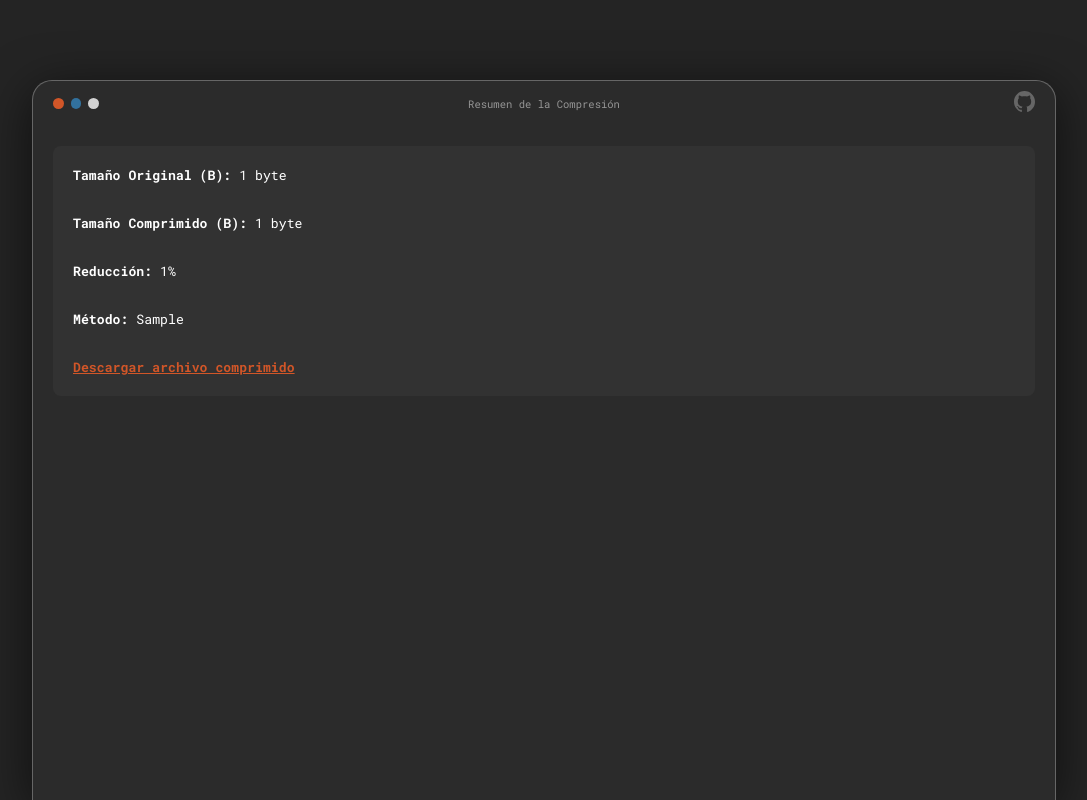
After one commit to Sebastian-Pompa/lossless-dc, a Flask app: template templates/compress_summary.html in a window 1280 px wide. The commit adds this page. Shown: the whole page, without its empty margins (96-1183 px from the left). Run offline with Flask 3, Linux system fonts and the light colour scheme; the template is opened without the code that fills it: most values are stand-ins (such as "Sample title", 1, 10 or a date in 2020).

Commit message:
Arregla la sección 'Resumen de compresión'.

```diff
--- a/app.py
+++ b/app.py
@@ -30,22 +30,37 @@ def compress():
 
     compression = HuffmanAlgorithm(content)
 
-    session['compress_details'] = {
-        'original_size': len(content),
-        'compressed_size': len(compression.codedContent),
-        'compression_percentage': round(100 * (1 - len(compression.codedContent) / len(content)), 2) if len(content) > 0 else 0,
-        'compression_ratio': round(len(content) / len(compression.codedContent), 2) if len(compression.codedContent) > 0 else 0,
-        'compression_time': 0.1,  # ejemplo
-        'num_characters': len(content),
-        'num_words': len(content.split()),
-        'compression_method': 'Huffman',
-        'compression_status': 'Completado',
-        'generated_files': '.json y .bin'
-    }
-
     binary_file = io.BytesIO()
     binary_file.write(compression.codedContent.encode())
     binary_file.seek(0)
+
+    # Tamaño en bytes
+    file_size = len(content.encode('utf-8'))
+    binary_file_size = len(binary_file.read()) / 8.0
+
+    # Porcentaje de compresión
+    percentage = (file_size / binary_file_size) * 100.0
+
+    # Tamaños en MB
+    file_size_mb = file_size / (1024 ** 2)
+    binary_file_size_mb = binary_file_size / (1024 ** 2)
+
+    # Reiniciar los punteros de los archivos
+    file.seek(0)
+    binary_file.seek(0)
+
+    file.seek(0)
+    binary_file.seek(0)
+
+    # Guardar los resultados en la sesión
+    session['compress_summary'] = {
+        'original_size': file_size,
+        'original_size_mb': round(file_size_mb, 2),
+        'compressed_size': round(binary_file_size, 2),
+        'compressed_size_mb': round(binary_file_size_mb, 2),
+        'compression_percentage': round(percentage, 2),
+        'compression_method': 'Algoritmo de Huffman'
+    }
 
     json_data = json.dumps(compression.codes)
 
@@ -61,7 +76,7 @@ def compress():
         f.write(zip_buffer.read())
 
     # Guardamos detalles como parámetros temporales en URL (alternativa a session para datos no sensibles)
-    return redirect(url_for('compress_details', filename='compression.zip'))
+    return redirect(url_for('compress_summary', filename='compression.zip'))
 
 
 # Descomprimir
@@ -100,13 +115,13 @@ def decompress():
 
 
 # Mostrar detalles de compresión
-@app.route('/compress_details')
-def compress_details():
+@app.route('/compress_summary')
+def compress_summary():
     filename = request.args.get('filename')
 
-    details = session.get('compress_details', {})
+    details = session.get('compress_summary', {})
 
-    return render_template('compress_details.html', data=details, filename=filename)
+    return render_template('compress_summary.html', data=details, filename=filename)
 
 
 # Ruta para descargar ZIP
--- a/static/css/style.css
+++ b/static/css/style.css
@@ -444,33 +444,25 @@ a {
 }
 
 
-/*  =================== COMPRESS DETALS ================= */
+/*  =================== COMPRESS SUMARY ================= */
 
-#compress_details_content {
+#compress_summary {
+    display: flex;
     flex-direction: column;
     font-family: var(--font);
     padding: 20px;
     margin: 20px;
     border-radius: 8px;
     background-color: #323232;
+    gap: 30px;
 }
 
-#compress_details_content ul {
-    list-style-type: none;
-    padding-left: 0;
-    font-size: 0.5rem;
-    line-height: 1.6;
-    color: #fff;
+#compress_summary .btns {
+    display: flex;
+    gap: 60px;
+    font-weight: bold;
 }
 
-#compress_details_content ul li {
-    margin-bottom: 30px;
+#compress_summary a {
+    color: var(--orange);
 }
-
-#compress_details_content ul li strong {
-    color: #d9d9d9;
-}
-
-#compress_details_content ul li:last-child {
-    margin-bottom: 0;
-}
--- /dev/null
+++ b/templates/compress_summary.html
@@ -0,0 +1,31 @@
+{% extends "base.html" %}
+
+{% block title %}
+Resumen de la Compresión
+{% endblock %}
+
+{% block content %}
+<main id="main">
+    <section id="compress_summary">
+        <p><strong>Tamaño Original (B):</strong> {{ data['original_size'] }} {{ 'byte' if data['original_size'] == 1 else 'bytes' }}</p>
+
+        {% if data['original_size_mb'] > 0 %}
+            <p><strong>Tamaño Original (MB):</strong> {{ data['original_size_mb'] }} {{ 'megabyte' if data['original_size_mb'] == 1 else 'megabytes' }}</p>
+        {% endif %}
+
+        <p><strong>Tamaño Comprimido (B):</strong> {{ data['compressed_size'] }} {{ 'byte' if data['compressed_size'] == 1 else 'bytes' }}</p>
+
+        {% if data['compressed_size_mb'] > 0 %}
+            <p><strong>Tamaño Comprimido (MB):</strong> {{ data['compressed_size_mb'] }} {{ 'megabyte' if data['original_size_mb'] == 1 else 'megabytes' }}</p>
+        {% endif %}
+
+        <p><strong>Reducción:</strong> {{ data['compression_percentage'] }}%</p>
+        <p><strong>Método:</strong> {{ data['compression_method'] }}</p>
+        <div class="btns">
+            <a href="{{ url_for('download', filename=filename) }}" id="download_btn" download="compression.zip">
+                Descargar archivo comprimido
+            </a>
+        </div>
+    </section>
+</main>
+{% endblock %}
```
Also changed, not shown: templates/compress_details.html (deleted, +0 -26 lines).
